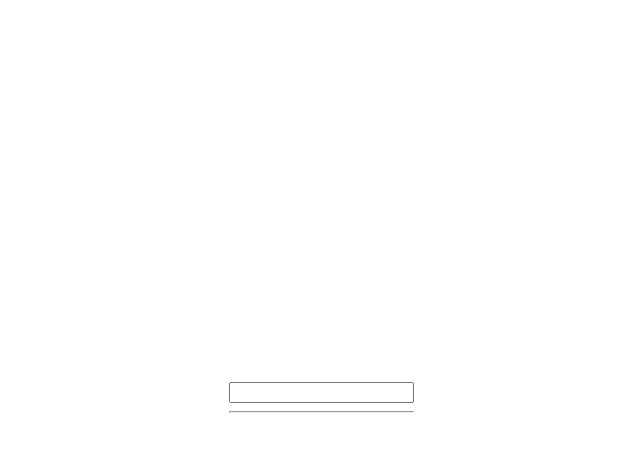
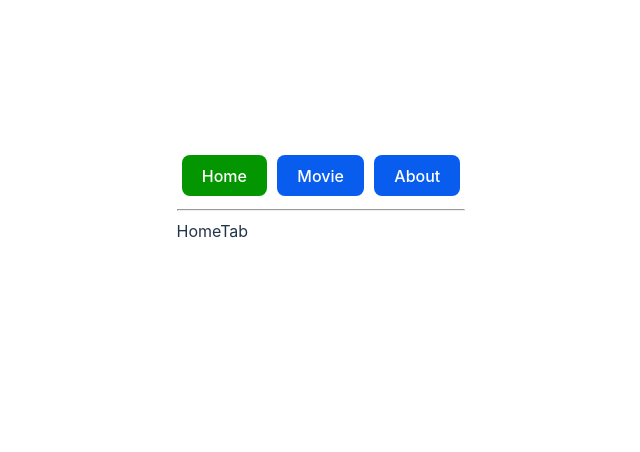
Before and after one commit to ypinchina/hooks-advance, a React (Vite) app in the folder day_01/: page / in a window 1280 px wide. Shown: the top 452 px of the page, without its empty margins (319-959 px from the left). Built offline with nearby package versions, Linux system fonts and the light colour scheme.

Commit message:
useTransition基础案例的实现以及相关笔记更新

```diff
--- a/day_01/src/App.tsx
+++ b/day_01/src/App.tsx
@@ -1,9 +1,9 @@
 import React from "react";
-import { SearchBox } from "./components/use_callback/project_test";
+import { TabsContainer } from "./components/use_transition/base";
 const App: React.FC = () => {
   return (
     <>
-      <SearchBox></SearchBox>
+      <TabsContainer></TabsContainer>
     </>
   );
 };
--- /dev/null
+++ b/day_01/src/components/use_transition/base.tsx
@@ -0,0 +1,32 @@
+import { FC, useState } from "react";
+export const TabsContainer: FC = () => {
+  const [tabActive, setTabActive] = useState("home");
+  const btnClick = (name: string) => {
+    setTabActive(name)
+  }
+  return (
+    <div style={{height: 500}}>
+      <TabButton isActive={tabActive === 'home'} onClick={() => btnClick('home')}>Home</TabButton>
+      <TabButton isActive={tabActive === 'movie'} onClick={() => btnClick('movie')}>Movie</TabButton>
+      <TabButton isActive={tabActive === 'about'} onClick={() => btnClick('about')}>About</TabButton>
+      {/* 按钮区域 */}
+      <hr></hr>
+      {tabActive === "home" && <HomeTab></HomeTab>}
+      {tabActive === "movie" && <MovieTab></MovieTab>}
+      {tabActive === "about" && <AboutTab></AboutTab>}
+      {/* 标签页区域 */}
+    </div>
+  );
+};
+const TabButton: FC<React.PropsWithChildren & { onClick: ()=> void, isActive: boolean }> = (props) => {
+  return <button className={["btn", props.isActive ? "active": ''].join(" ")} onClick={props.onClick}>{props.children}</button>;
+};
+const HomeTab: FC = () => {
+  return <>HomeTab</>;
+};
+const MovieTab: FC = () => {
+  return <>MovieTab</>;
+};
+const AboutTab: FC = () => {
+  return <>AboutTab</>;
+};
--- a/day_01/src/index.css
+++ b/day_01/src/index.css
@@ -88,3 +88,19 @@ button:focus-visible {
   flex: 1;
   padding: 10px;
  }
+
+ .btn {
+  margin: 5px;
+  background-color: rgb(8, 92, 238);
+  color: #fff;
+  transition: opacity 0.5s ease;
+}
+
+.btn:hover {
+  opacity: 0.6;
+  transition: opacity 0.5s ease;
+}
+
+.btn.active {
+  background-color: rgb(3, 150, 0);
+}
```
Also changed, not shown: 1 other file (tests, documents, lock files or other folders).
